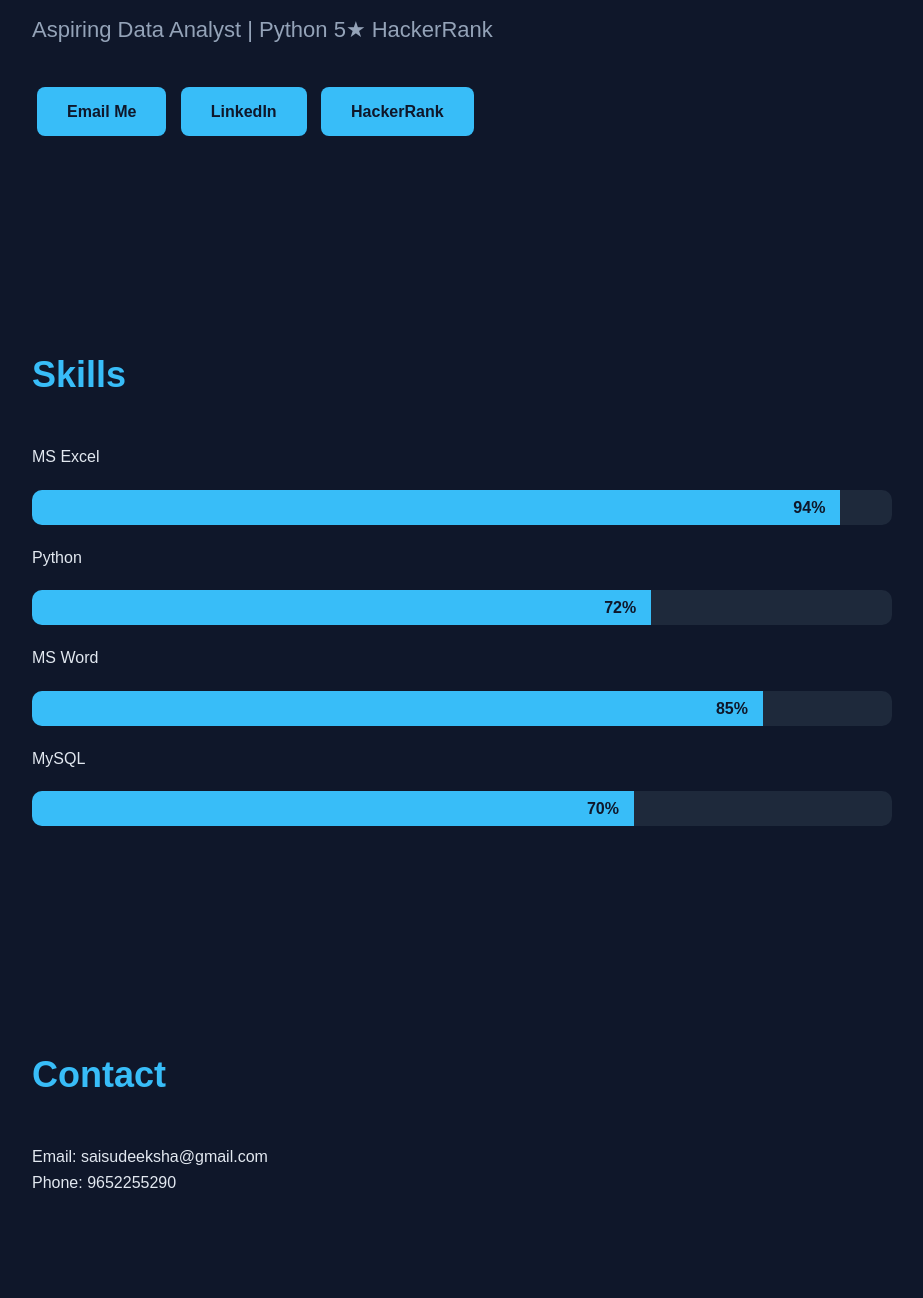
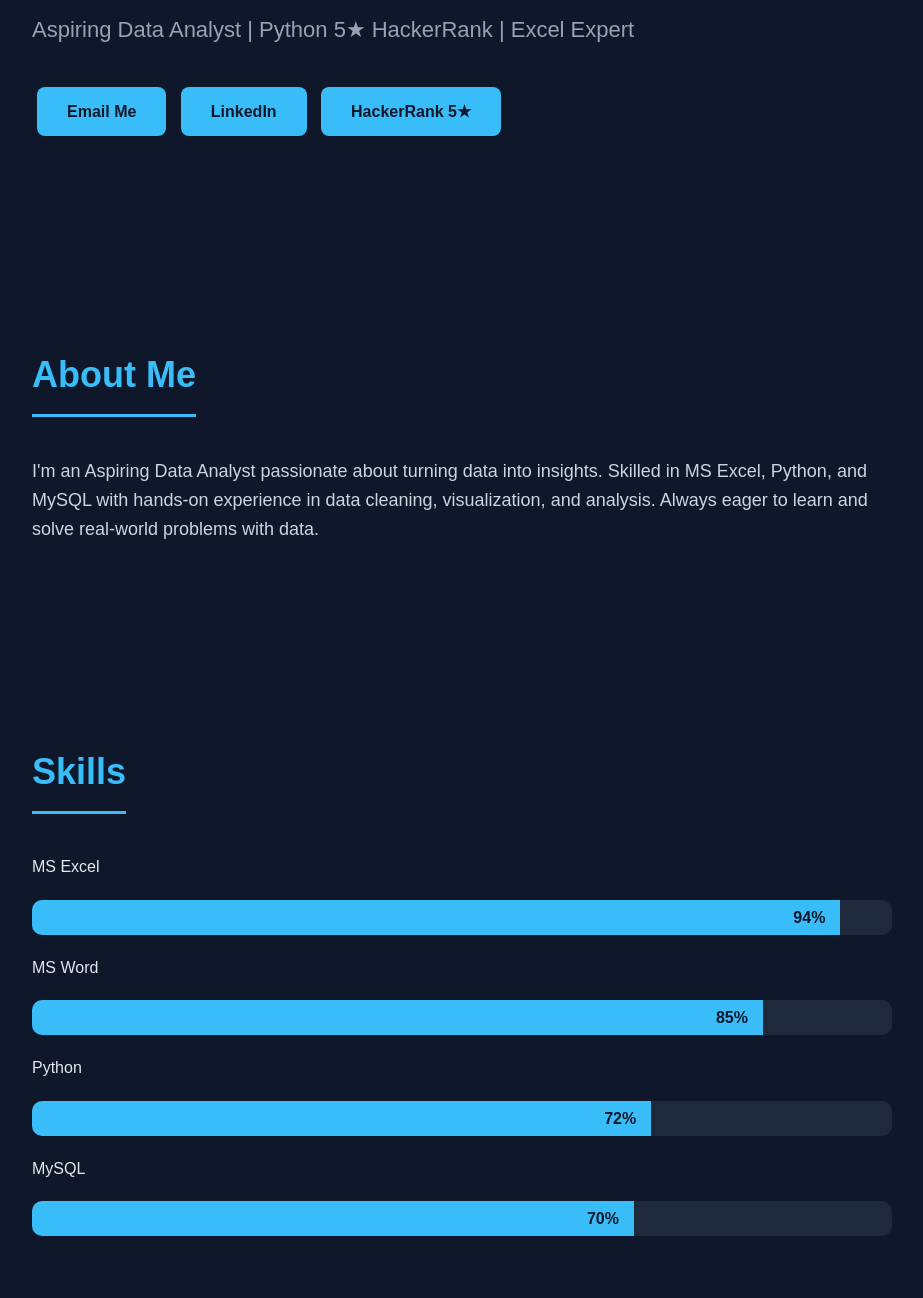
Before and after one commit to sudeeksha25/Sudeeksha-portfolio, a plain HTML site: page index.html in a window 1280 px wide. Shown: the part 193-1491 px from the top of the page, without its empty margins (178-1101 px from the left). Drawn offline with Linux system fonts and the light colour scheme.

Commit message:
Update index.html

```diff
--- a/index.html
+++ b/index.html
@@ -3,14 +3,15 @@
 <head>
 <meta charset="UTF-8">
 <meta name="viewport" content="width=device-width, initial-scale=1.0">
-<title>Sudeeksha | Data Analyst</title>
+<title>Bodhanapu Sai Sudeeksha | Data Analyst Portfolio</title>
 <style>
 *{margin:0;padding:0;box-sizing:border-box}
 body{font-family:'Arial';background:#0f172a;color:#e2e8f0;line-height:1.6}
 section{padding:100px 20px;max-width:900px;margin:auto}
 h1{font-size:56px;color:#38bdf8;margin-bottom:15px}
-h2{font-size:36px;color:#38bdf8;margin-bottom:40px}
+h2{font-size:36px;color:#38bdf8;margin-bottom:40px;border-bottom:3px solid #38bdf8;display:inline-block;padding-bottom:10px}
 .btn{background:#38bdf8;color:#0f172a;padding:12px 30px;border-radius:8px;text-decoration:none;display:inline-block;margin:10px 5px;font-weight:bold}
+.btn:hover{background:#0ea5e9}
 .skill-bar{background:#1e293b;height:35px;border-radius:10px;margin:20px 0;overflow:hidden}
 .skill-fill{background:#38bdf8;height:100%;text-align:right;padding-right:15px;line-height:35px;font-weight:bold;color:#0f172a}
 a{color:#38bdf8}
@@ -20,30 +21,35 @@ a{color:#38bdf8}
 
 <section id="home">
 <h1>Bodhanapu Sai Sudeeksha</h1>
-<p style="font-size:22px;color:#94a3b8">Aspiring Data Analyst | Python 5★ HackerRank</p>
+<p style="font-size:22px;color:#94a3b8">Aspiring Data Analyst | Python 5★ HackerRank | Excel Expert</p>
 <div style="margin-top:30px">
 <a href="mailto:saisudeeksha@gmail.com" class="btn">Email Me</a>
-<a href="NEE-LINKEDIN-LINK" class="btn" target="_blank">LinkedIn</a>
-<a href="NEE-HACKERRANK-LINK" class="btn" target="_blank">HackerRank</a>
+<a href="https://www.linkedin.com/in/sai-sudeeeksha-216970415?utm_source=share&utm_campaign=share_via&utm_content=profile&utm_medium=a" class="btn" target="_blank">LinkedIn</a>
+<a href="https://www.hackerrank.com/profile/2571f00113" class="btn" target="_blank">HackerRank 5★</a>
 </div>
+</section>
+
+<section id="about">
+<h2>About Me</h2>
+<p style="font-size:18px;color:#cbd5e1">I'm an Aspiring Data Analyst passionate about turning data into insights. Skilled in MS Excel, Python, and MySQL with hands-on experience in data cleaning, visualization, and analysis. Always eager to learn and solve real-world problems with data.</p>
 </section>
 
 <section id="skills">
 <h2>Skills</h2>
 <p>MS Excel</p>
 <div class="skill-bar"><div class="skill-fill" style="width:94%">94%</div></div>
+<p>MS Word</p>
+<div class="skill-bar"><div class="skill-fill" style="width:85%">85%</div></div>
 <p>Python</p>
 <div class="skill-bar"><div class="skill-fill" style="width:72%">72%</div></div>
-<p>MS Word</p>
-<div class="skill-bar"><div class="skill-fill" style="width:85%">85%</div></div>
 <p>MySQL</p>
 <div class="skill-bar"><div class="skill-fill" style="width:70%">70%</div></div>
 </section>
 
 <section id="contact">
 <h2>Contact</h2>
-<p>Email: saisudeeksha@gmail.com</p>
-<p>Phone: 9652255290</p>
+<p style="font-size:18px">Email: saisudeeksha@gmail.com</p>
+<p style="font-size:18px">Phone: 9652255290</p>
 </section>
 
 </body>
```
